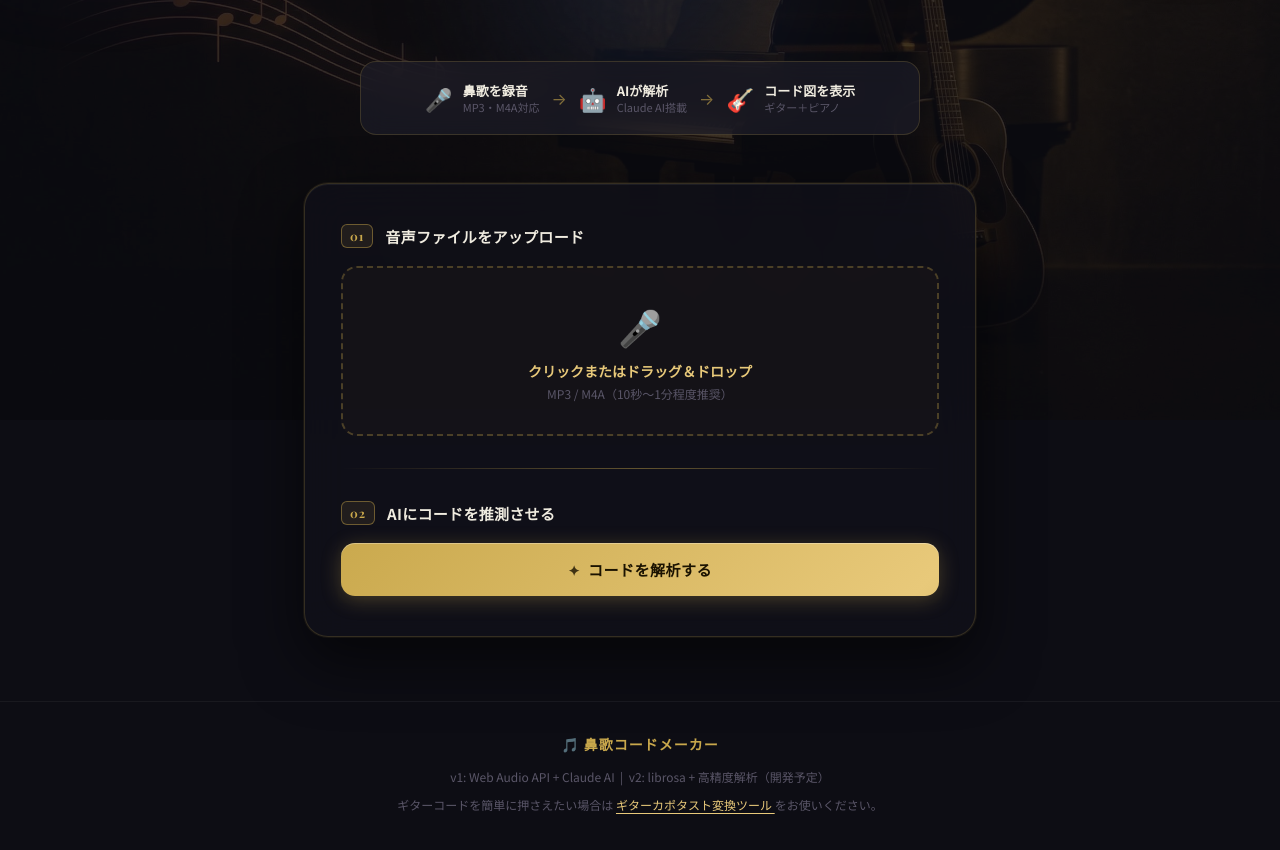
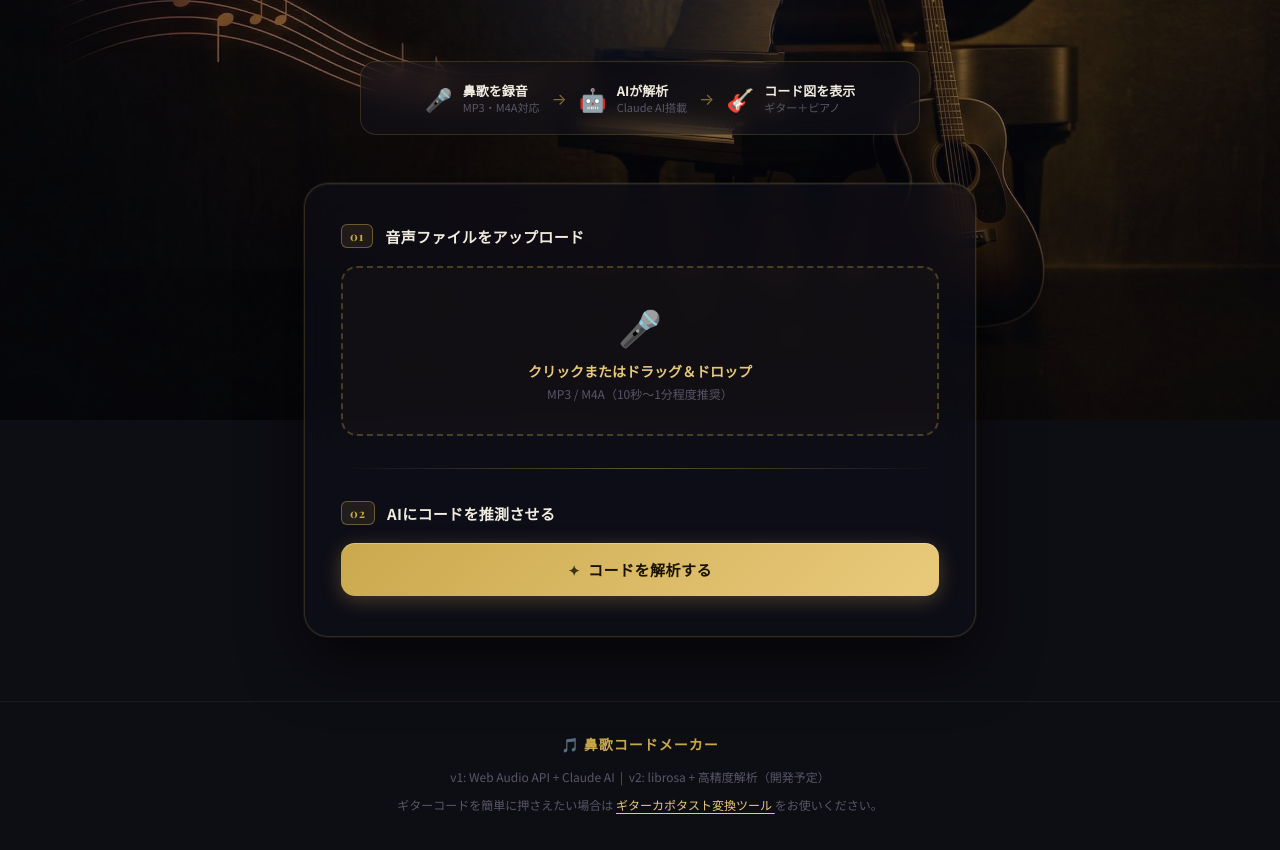
Before and after one commit to pothosweb-gif/humming-code-maker, a website: page index.html in a window 1280 px wide. Shown: the part 380-1230 px from the top of the page. Drawn offline with nearby package versions, Linux system fonts and the light colour scheme.

Commit message:
fix: increase background image opacity

```diff
--- a/style.css
+++ b/style.css
@@ -37,7 +37,7 @@ body::before {
   position: fixed;
   inset: 0;
   background: url('bg.jpg') center center / cover no-repeat;
-  opacity: 0.22;
+  opacity: 0.55;
   z-index: 0;
   pointer-events: none;
 }
@@ -199,9 +199,9 @@ body > * {
   align-items: center;
   justify-content: center;
   gap: 12px;
-  background: rgba(30, 30, 42, 0.65);
-  backdrop-filter: blur(12px);
-  -webkit-backdrop-filter: blur(12px);
+  background: rgba(20, 20, 32, 0.45);
+  backdrop-filter: blur(10px);
+  -webkit-backdrop-filter: blur(10px);
   border: 1px solid var(--border);
   border-radius: 16px;
   padding: 20px 24px;
@@ -251,9 +251,9 @@ body > * {
 }
 
 .app-card {
-  background: rgba(16, 16, 26, 0.75);
-  backdrop-filter: blur(20px);
-  -webkit-backdrop-filter: blur(20px);
+  background: rgba(16, 16, 26, 0.55);
+  backdrop-filter: blur(16px);
+  -webkit-backdrop-filter: blur(16px);
   border: 1px solid var(--border);
   border-radius: 24px;
   padding: 40px 36px;
```
